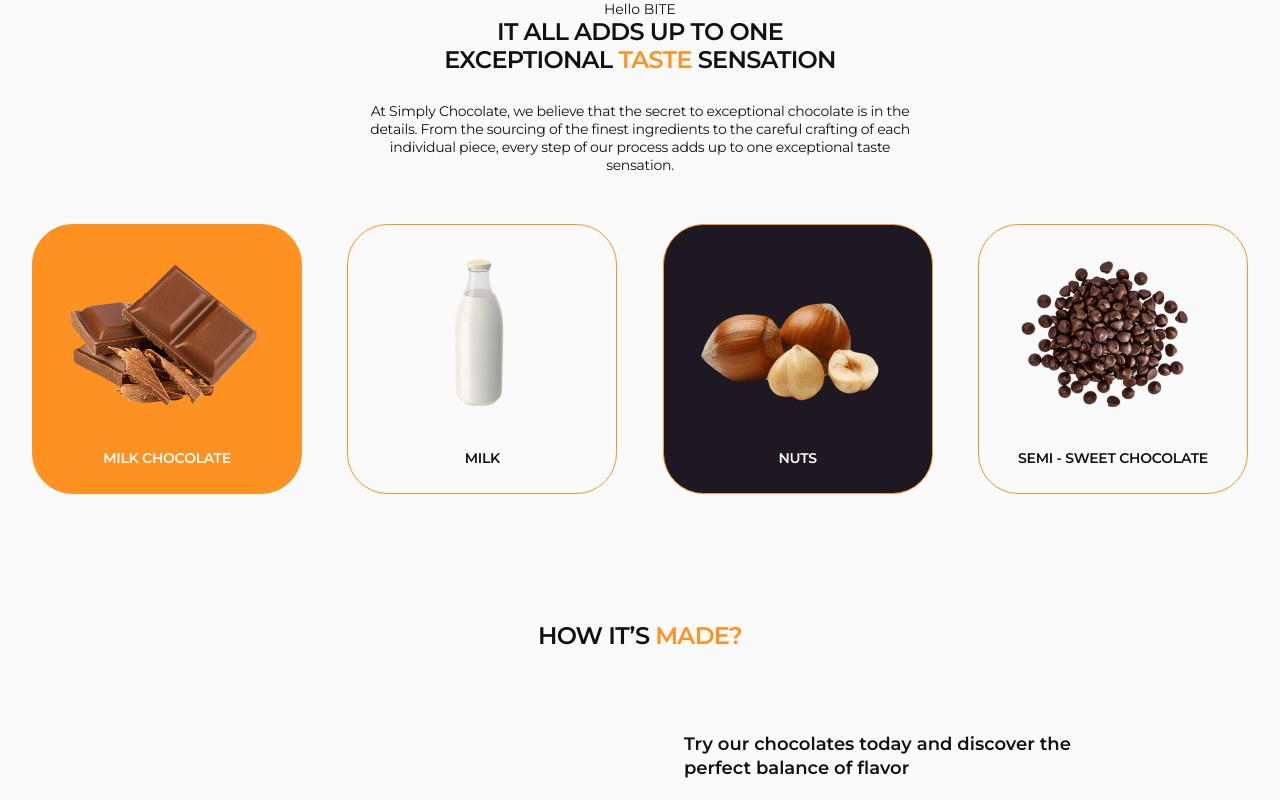
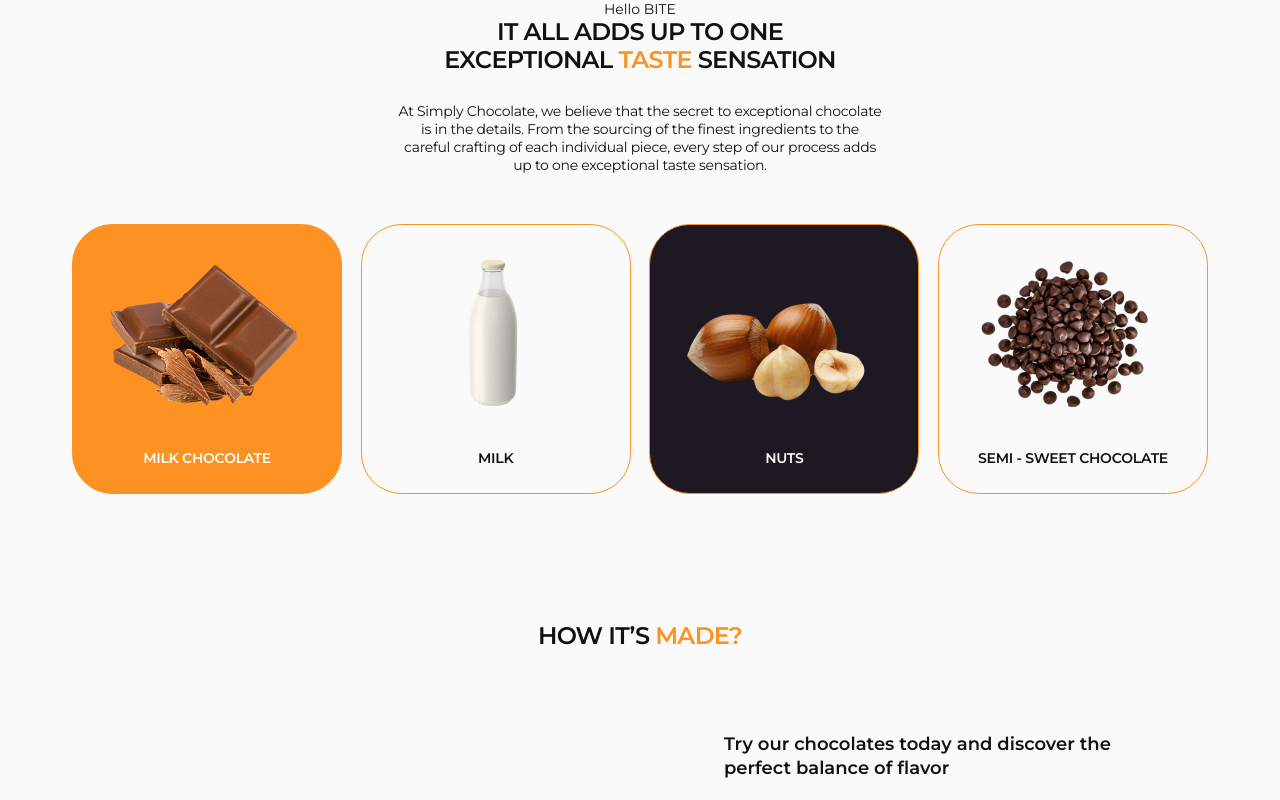
Before and after one commit to kozhushna/chocolate, a React (Create React App) app: page / in a window 1280 px wide. Shown: the top 800 px of the page. Built offline with nearby package versions, Linux system fonts and the light colour scheme.

Commit message:
Update container and fixed general.styled

```diff
--- a/src/App.styled.js
+++ b/src/App.styled.js
@@ -19,15 +19,15 @@ export const Container = styled.div`
   text-align: center;
 
   @media screen and (${props => props.theme.devices.mobile}) {
-    width: ${props => props.theme.sizes.mobile};
+    width: ${props => props.theme.sizes.mobile}px;
   }
 
   @media screen and (${props => props.theme.devices.tablet}) {
     padding: 0 32px;
-    width: ${props => props.theme.sizes.tablet};
+    width: ${props => props.theme.sizes.tablet}px;
   }
 
   @media screen and (${props => props.theme.devices.desktop}) {
-    width: ${props => props.theme.sizes.desktop};
+    width: ${props => props.theme.sizes.desktop}px;
   }
 `;
--- a/src/components/TasteSensation/components/general.styled.js
+++ b/src/components/TasteSensation/components/general.styled.js
@@ -8,12 +8,12 @@ export const ItemStyles = styled.div`
   border: 1px solid #fd9222;
   border-radius: 15%;
 
-  &:first-child {
+  &:first-of-type {
     background-color: #fd9222;
     color: #fff;
   }
 
-  &:nth-child(3) {
+  &:nth-of-type(3) {
     background-color: #1e1823;
     color: #fff;
   }
```
